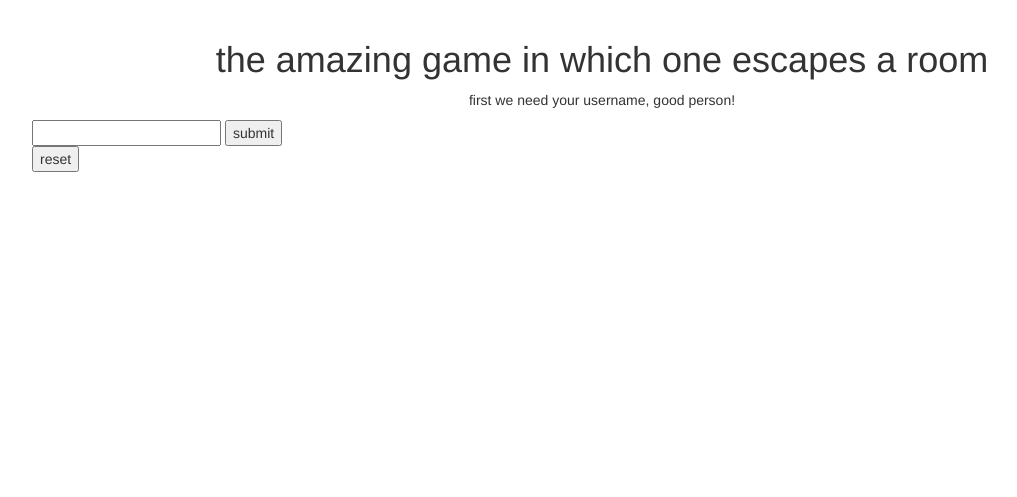
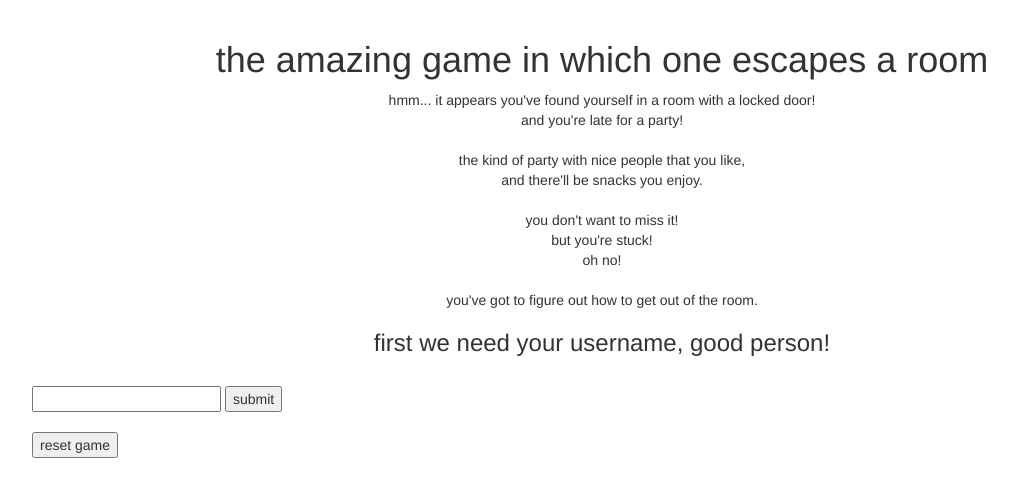
Before and after one commit to kileiah/kileiah-cloud, a Django app: a page that uses roomgame/templates/roomgame/index.html in a window 1280 px wide. Shown: the part 52-549 px from the top of the page, without its empty margins (38-1055 px from the left). Run offline with Django 3.2, Linux system fonts and the light colour scheme; parts of the project's set-up code (start-up, migrations or seed data) failed here and were passed over; some libraries are stand-ins or nearby versions.

Commit message:
Adds story text to room game.

```diff
--- a/roomgame/templates/roomgame/index.html
+++ b/roomgame/templates/roomgame/index.html
@@ -1,29 +1,35 @@
 {% extends 'kileiah/base.html' %}
 {% block content %}
 	<h1 class="text-center">the amazing game in which one escapes a room</h1>
-	<p class="text-center">{{message}}</p>
 	{% if has_escaped %}
-		<h1 class="text-center">YOU ESCAPE!</h1>
+		<h3 class="text-center">{{message}}</h3>
+		<p class="text-center">you made it! wow! <br>you found a key! <br>and picked it up! <br>and unlocked the door! <br>and opened it!</p>
+		<h3 class="text-center">you escaped the room!<br><br>have a great time at the party!!!</h3>
 		<br>
 		<form method='POST'>
 			{% csrf_token %}
-			<input type="submit" name='reset' value='reset' class="text-center">
+			<input type="submit" name='reset' value='reset game'>
 		</form>
 		</form>
 	{% else %}
 		<form method='POST'>
 			{% csrf_token %}
 			{% if has_name %}
+				<h3 class="text-center">{{message}}</h3><br>
+				<p class="text-center">what do you do?</p>
 				<input type='textbox' name='action'>
 			{% else %}
+				<p class="text-center">hmm... it appears you've found yourself in a room with a locked door! <br>and you're late for a party! <br><br>the kind of party with nice people that you like, <br>and there'll be snacks you enjoy. <br><br>you don't want to miss it! <br>but you're stuck!<br>oh no!
+				<br><br>you've got to figure out how to get out of the room. </p>
+				<h3 class="text-center">{{message}}</h3><br>
 				<input type='textbox' name='name'>
 			{% endif %}
 			<input type="submit" name='submit' value='submit'>
-			<br>
-			<input type="submit" name='reset' value='reset'>
+			<br><br>
+			<input type="submit" name='reset' value='reset game'>
 		</form>
 	{% endif %}
 {% endblock %}
 {% block footer %}
-	<p class="text-center">a game by kileiah --- june 2017 --- v.0.2</p>
+	<p class="text-center">a game by kileiah --- june 2017 --- v.1</p>
 {% endblock %}
```
